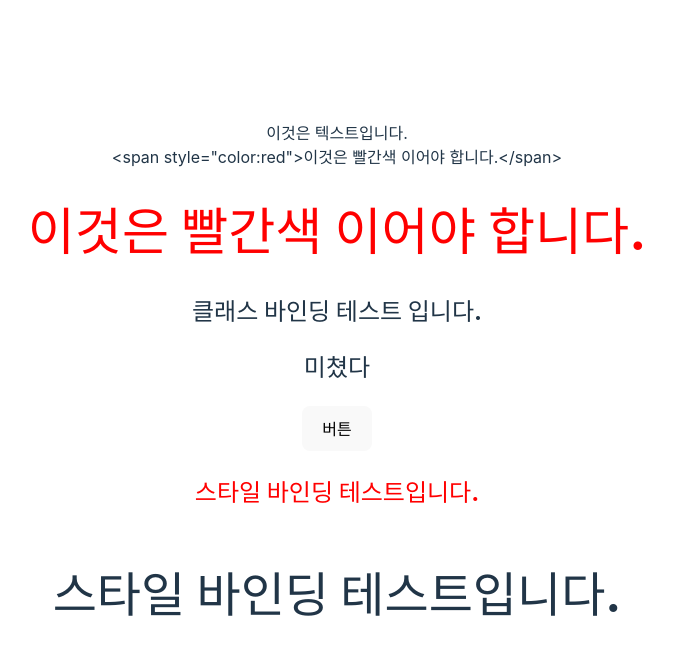
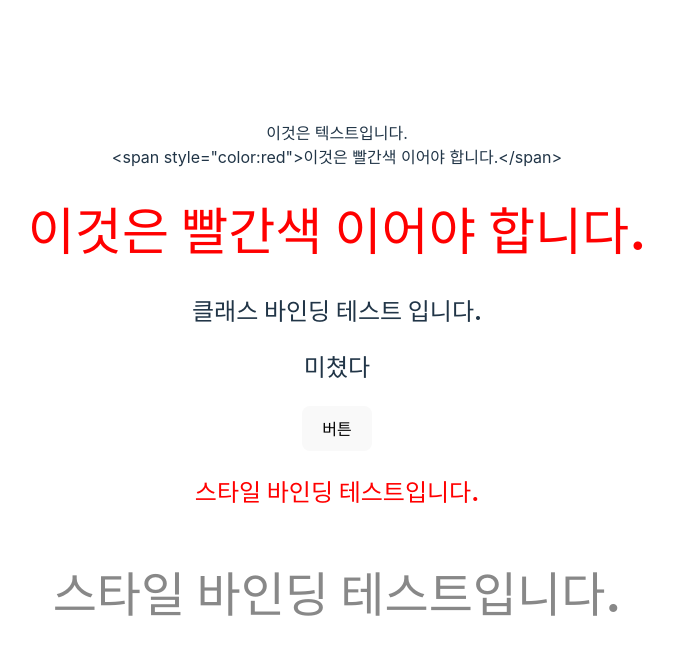
Before and after one commit to kidchang93/compTest, a Vue app in the folder vue/vue-basic/: page / in a window 1280 px wide. Shown: the top 654 px of the page, without its empty margins (303-976 px from the left). Built offline with nearby package versions, Linux system fonts and the light colour scheme.

Commit message:
스타일바인딩테스트

```diff
--- a/vue/vue-basic/src/App.vue
+++ b/vue/vue-basic/src/App.vue
@@ -11,7 +11,7 @@
   <!-- 스타일 바인딩 테스트 (인라인)-->
   <h3 style="color: red; font-size: 24px">스타일 바인딩 테스트입니다.</h3>
   <!-- 하드코딩 스타일 -->
-  <h3 :style="{ color: 'fdfdfd', fontSize: 48 + 'px' }">
+  <h3 :style="{ color: fontColor, fontSize: fontSize + 'px' }">
     스타일 바인딩 테스트입니다.
   </h3>
 </template>
@@ -23,6 +23,8 @@ export default {
       rawHtml: "이것은 텍스트입니다.",
       rawHtml2: '<span style="color:red">이것은 빨간색 이어야 합니다.</span>',
       isActive: false,
+      fontColor: "#888888",
+      fontSize: 48,
     };
   },
   methods: {
```
